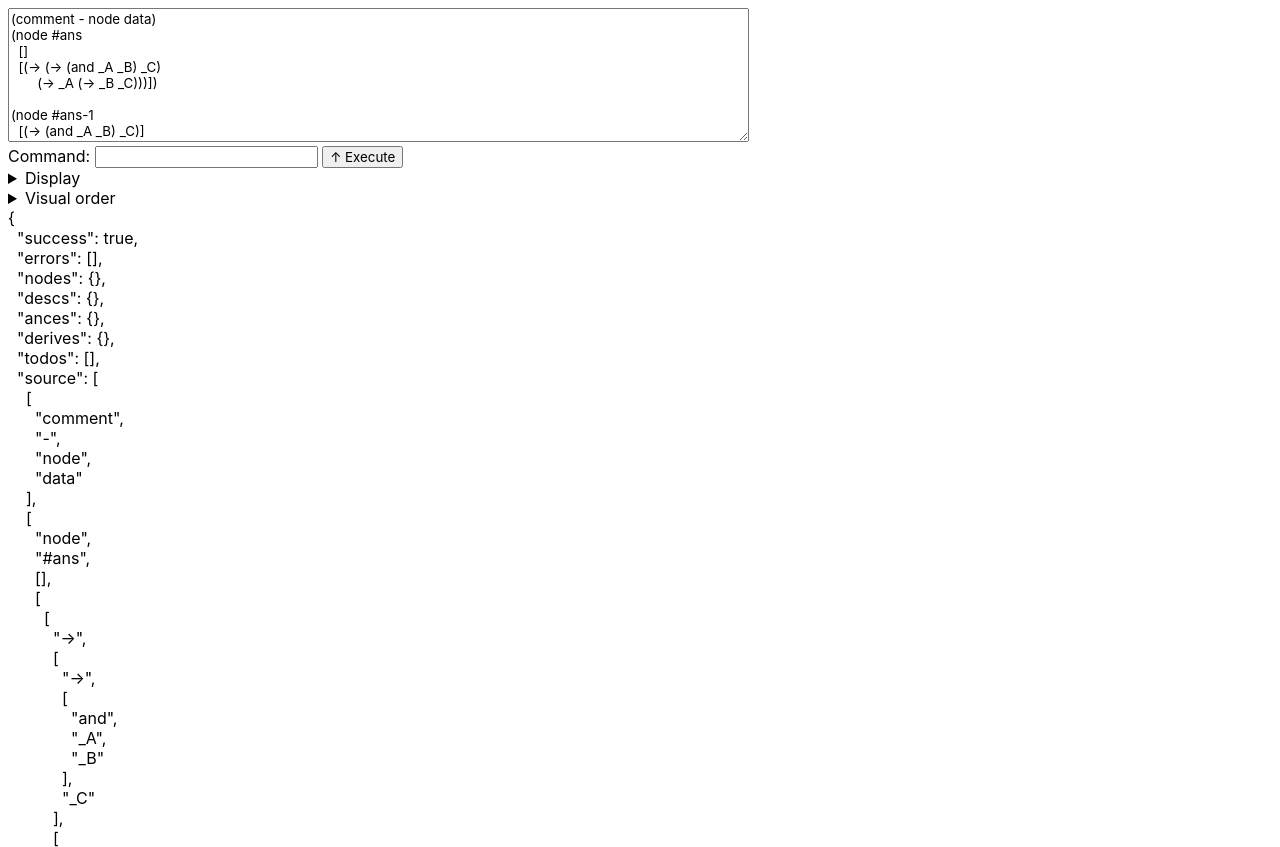
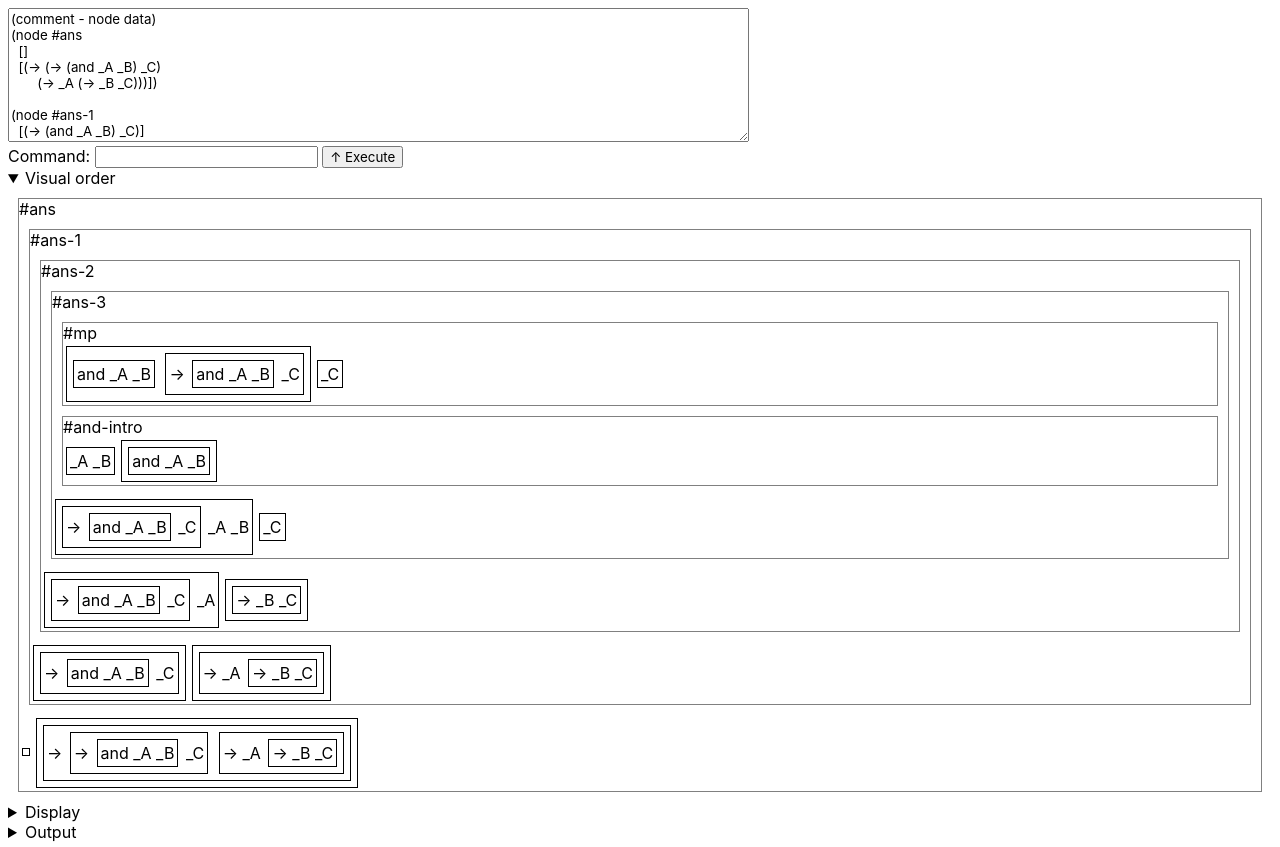
Before and after one commit to pennzht/saphyra, a website with bundled scripts: page js/start.html in a window 1280 px wide. Shown: the top 847 px of the page. Built offline with nearby package versions, Linux system fonts and the light colour scheme.

Commit message:
Set working version.

```diff
--- a/js/start.html
+++ b/js/start.html
@@ -10,8 +10,8 @@
     <div><textarea id="input" rows="8" cols="80"></textarea></div>
     <div><label for="command">Command: </label><input type="text" id="command"></input>
       <input type="button" id="command-button" value="↑ Execute"></input></div>
+    <details open><summary>Visual order</summary><div id="visual"></div></details>
     <details><summary>Display</summary><div id="display"></div></details>
-    <details><summary>Visual order</summary><div id="visual"></div></details>
-    <div id="output" style="white-space: pre;"></div><!-- status -->
+    <details><summary>Output</summary><div id="output" style="white-space: pre;"></div></details>
   </body>
 </html>
```
